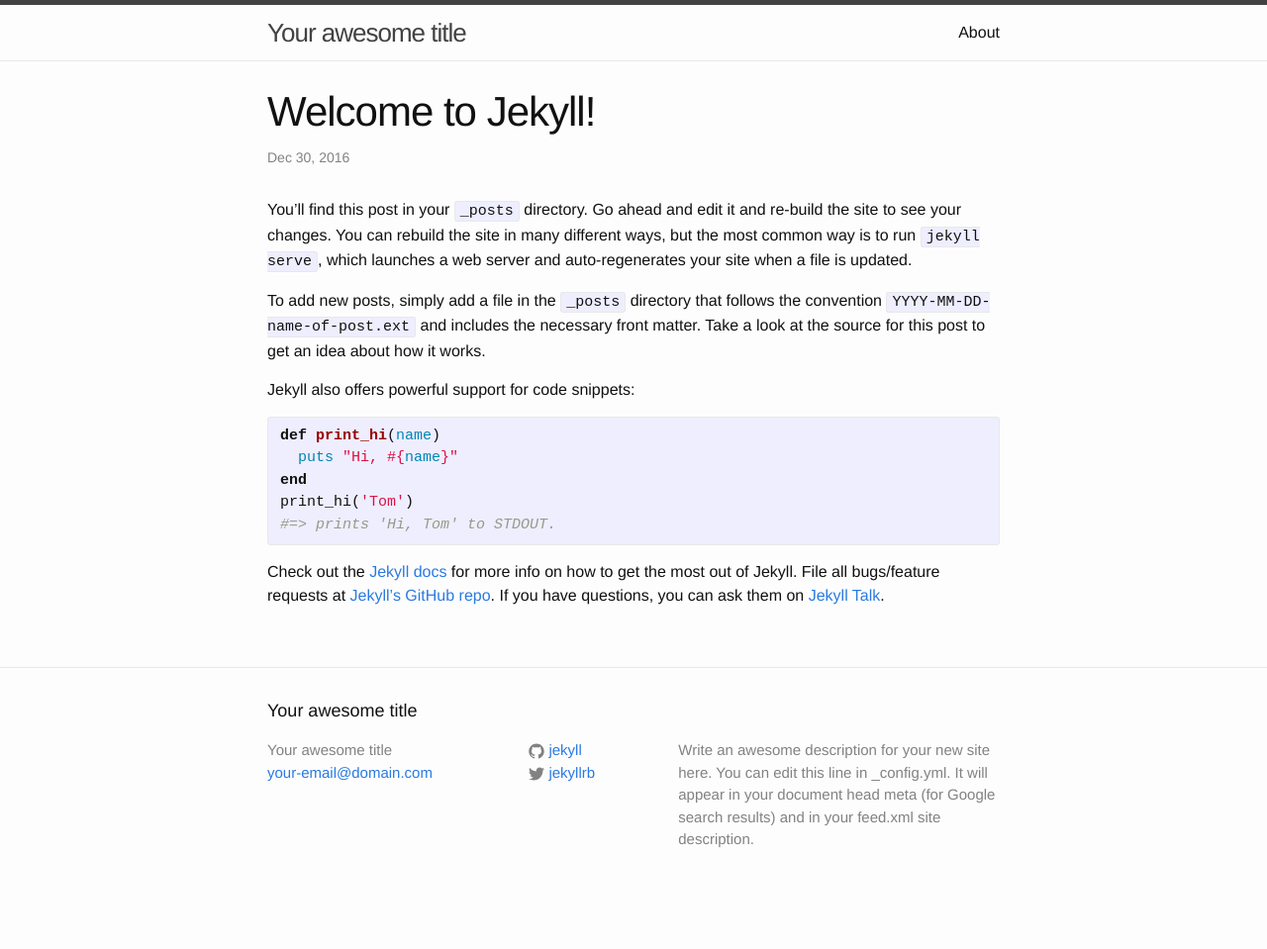
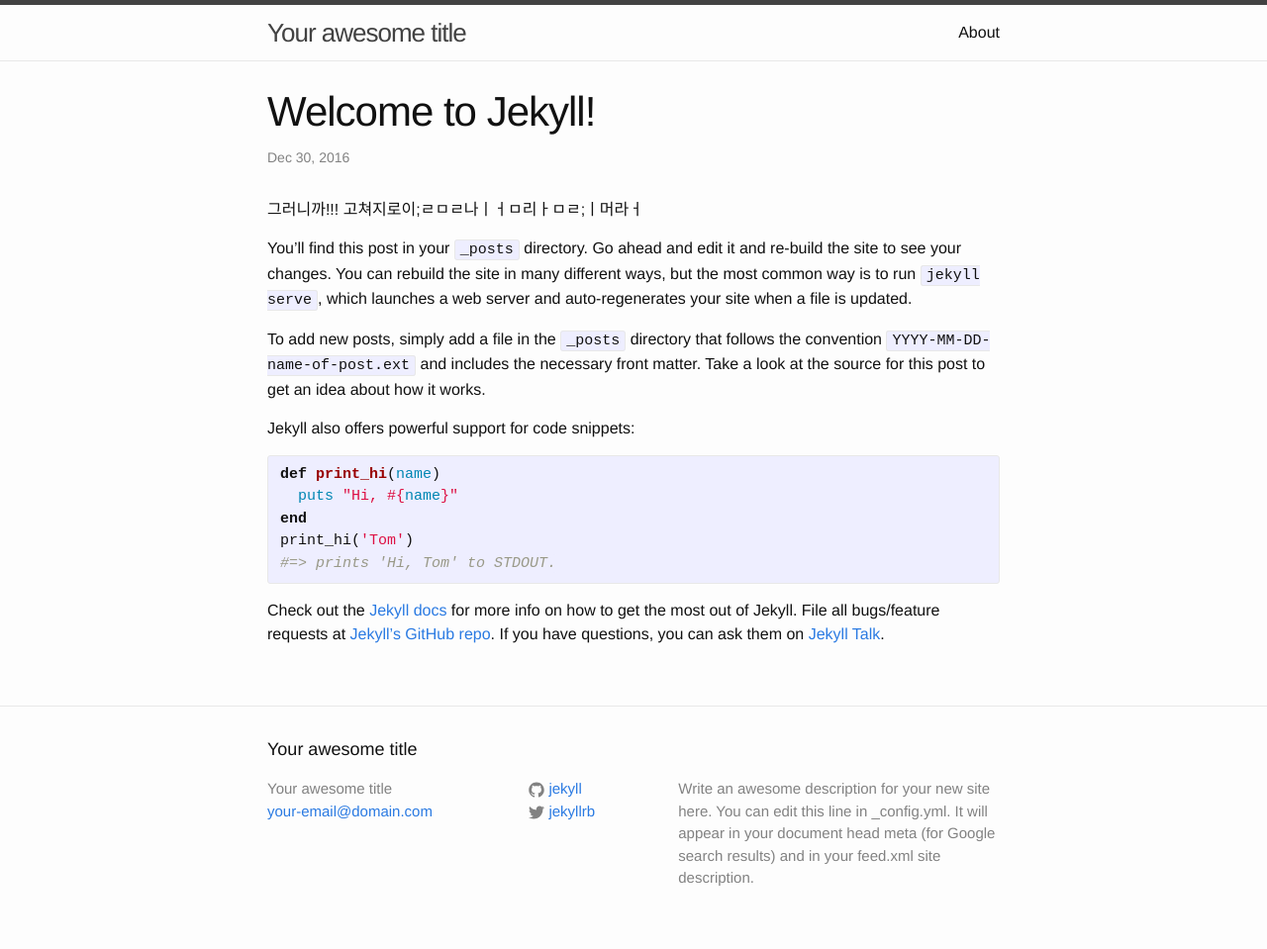
Before and after one commit to choijohoon/choijohoon.github.io, a Jekyll site: the page built from _posts/2016-12-30-welcome-to-jekyll.markdown, in a window 1280 px wide. Shown: the whole page at 99% size. Built offline with Jekyll 4.4.1, drawn with Linux system fonts in a browser that asks for light colours; before the commit the page ends 920 px from its top, so only the background shows below that.

Commit message:
no message

```diff
--- a/_posts/2016-12-30-welcome-to-jekyll.markdown
+++ b/_posts/2016-12-30-welcome-to-jekyll.markdown
@@ -4,6 +4,10 @@
 date:   2016-12-30 18:04:37 +0900
 categories: jekyll update
 ---
+그러니까!!! 고쳐지로이;ㄹㅁㄹ나ㅣㅓㅁ리ㅏㅁㄹ;ㅣ머라ㅓ
+
+
+
 You’ll find this post in your `_posts` directory. Go ahead and edit it and re-build the site to see your changes. You can rebuild the site in many different ways, but the most common way is to run `jekyll serve`, which launches a web server and auto-regenerates your site when a file is updated.
 
 To add new posts, simply add a file in the `_posts` directory that follows the convention `YYYY-MM-DD-name-of-post.ext` and includes the necessary front matter. Take a look at the source for this post to get an idea about how it works.
--- a/index.html
+++ b/index.html
@@ -12,7 +12,7 @@
         <span class="post-meta">{{ post.date | date: "%b %-d, %Y" }}</span>
 
         <h2>
-          <a class="post-link" href="{{ post.url | prepend: site.baseurl }}">{{ post.title }}</a>
+          <a class="post-link" href="{{ post.url | prepend: site.baseurl }}">ㅠㅠㅠㅠㅠ {{ post.title }}</a>
         </h2>
       </li>
     {% endfor %}
```
Also changed, not shown: about.md (+1 -0 lines).
